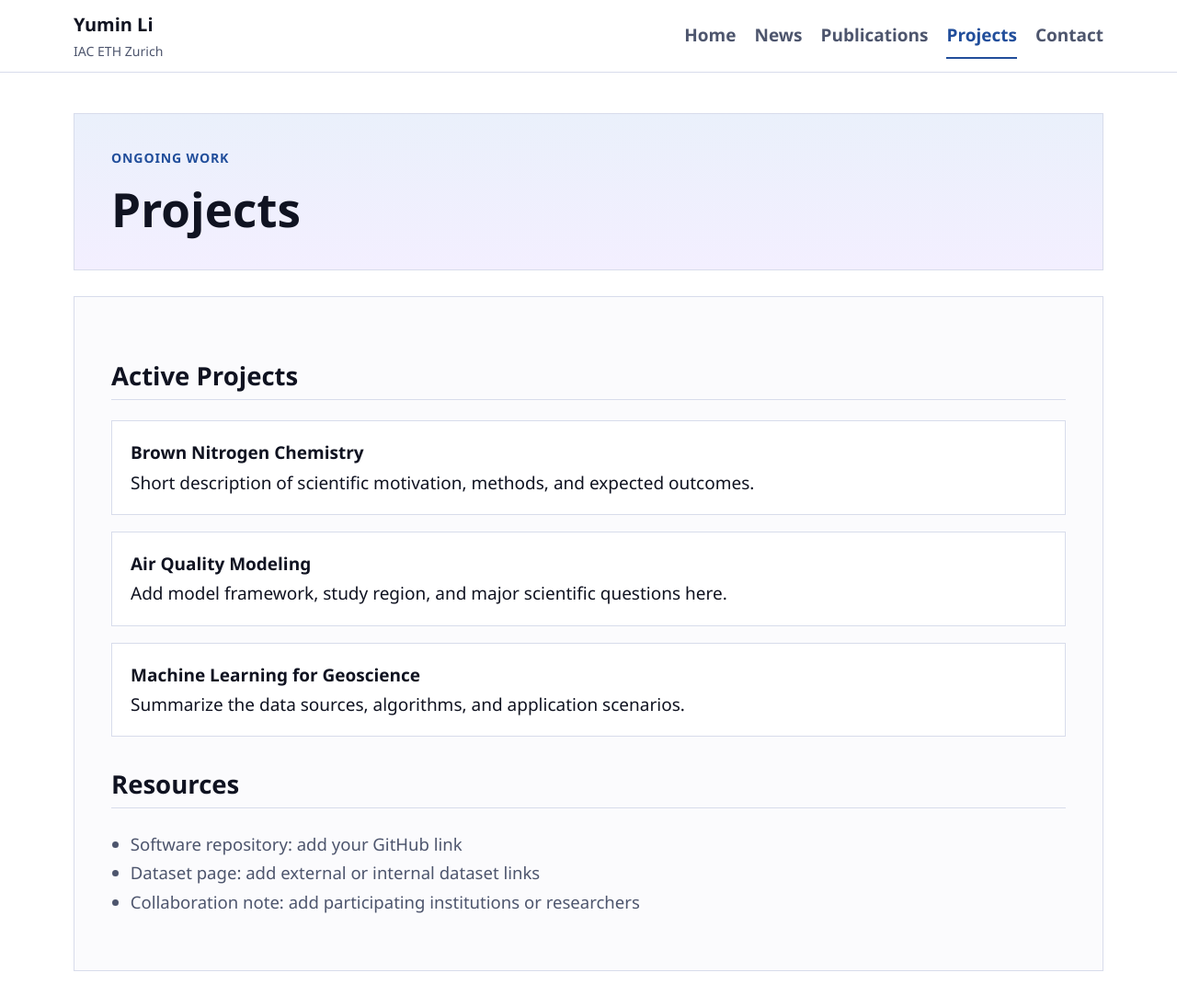
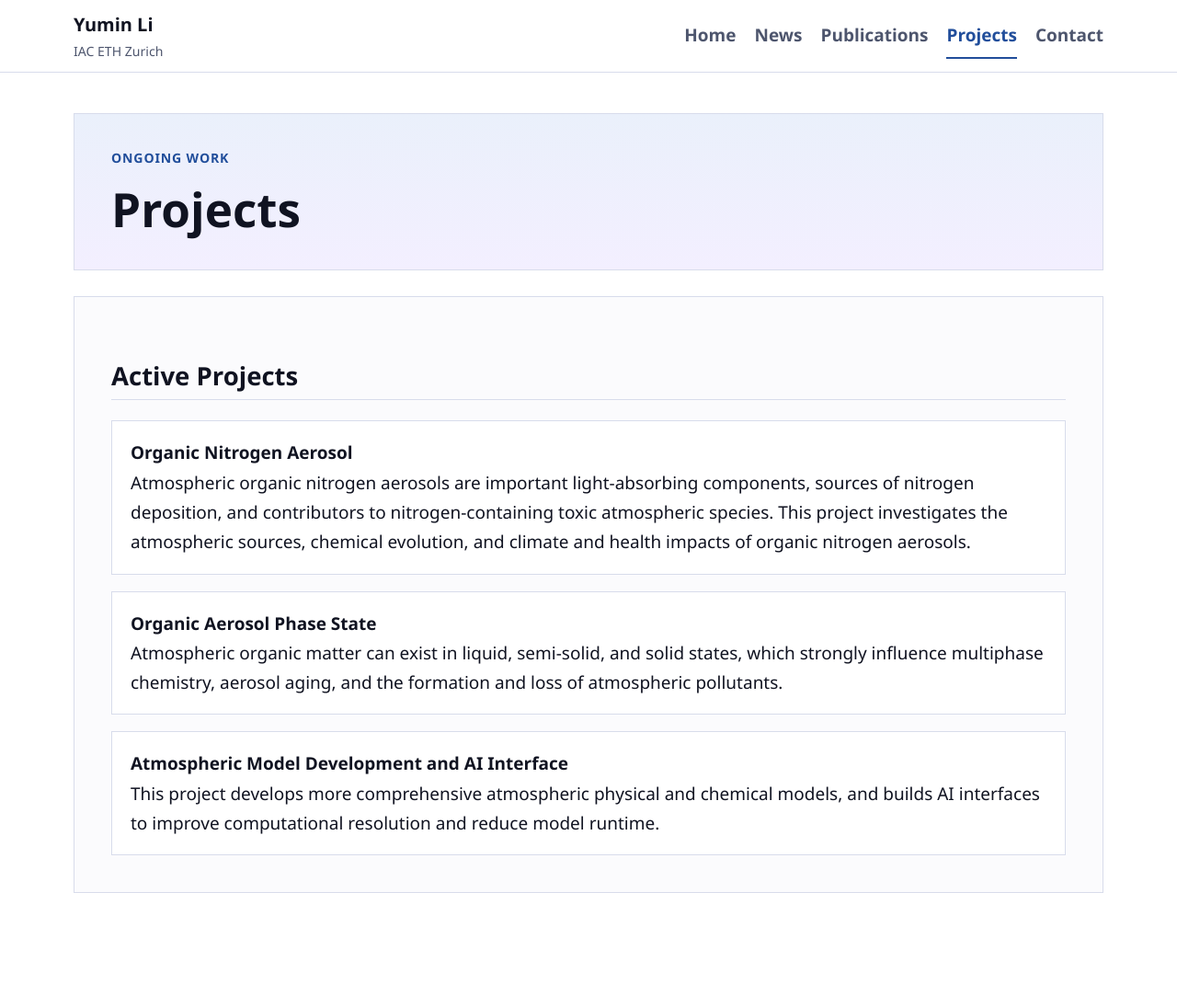
Before and after one commit to LianHeng-Li/Website, a Jekyll site: the page built from projects/index.md, in a window 1280 px wide and 1128 px high. Shown: the top 1095 px of the window at 92% size. Built offline with Jekyll 4.4.1, drawn with Linux system fonts in a browser that asks for light colours.

Commit message:
Add files via upload

```diff
--- a/projects/index.md
+++ b/projects/index.md
@@ -10,21 +10,15 @@ hero_title: Projects
 
 <div class="info-panel">
   <div class="info-box">
-    <strong>Brown Nitrogen Chemistry</strong><br>
-    Short description of scientific motivation, methods, and expected outcomes.
+    <strong>Organic Nitrogen Aerosol</strong><br>
+    Atmospheric organic nitrogen aerosols are important light-absorbing components, sources of nitrogen deposition, and contributors to nitrogen-containing toxic atmospheric species. This project investigates the atmospheric sources, chemical evolution, and climate and health impacts of organic nitrogen aerosols.
   </div>
   <div class="info-box">
-    <strong>Air Quality Modeling</strong><br>
-    Add model framework, study region, and major scientific questions here.
+    <strong>Organic Aerosol Phase State</strong><br>
+    Atmospheric organic matter can exist in liquid, semi-solid, and solid states, which strongly influence multiphase chemistry, aerosol aging, and the formation and loss of atmospheric pollutants.
   </div>
   <div class="info-box">
-    <strong>Machine Learning for Geoscience</strong><br>
-    Summarize the data sources, algorithms, and application scenarios.
+    <strong>Atmospheric Model Development and AI Interface</strong><br>
+    This project develops more comprehensive atmospheric physical and chemical models, and builds AI interfaces to improve computational resolution and reduce model runtime.
   </div>
 </div>
-
-## Resources
-
-- Software repository: add your GitHub link
-- Dataset page: add external or internal dataset links
-- Collaboration note: add participating institutions or researchers
```
